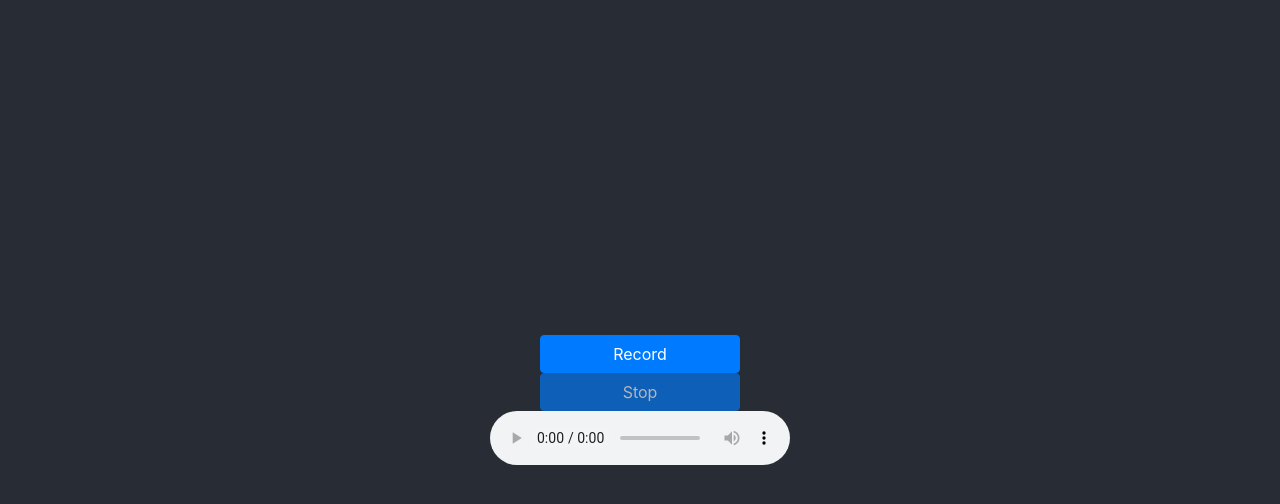
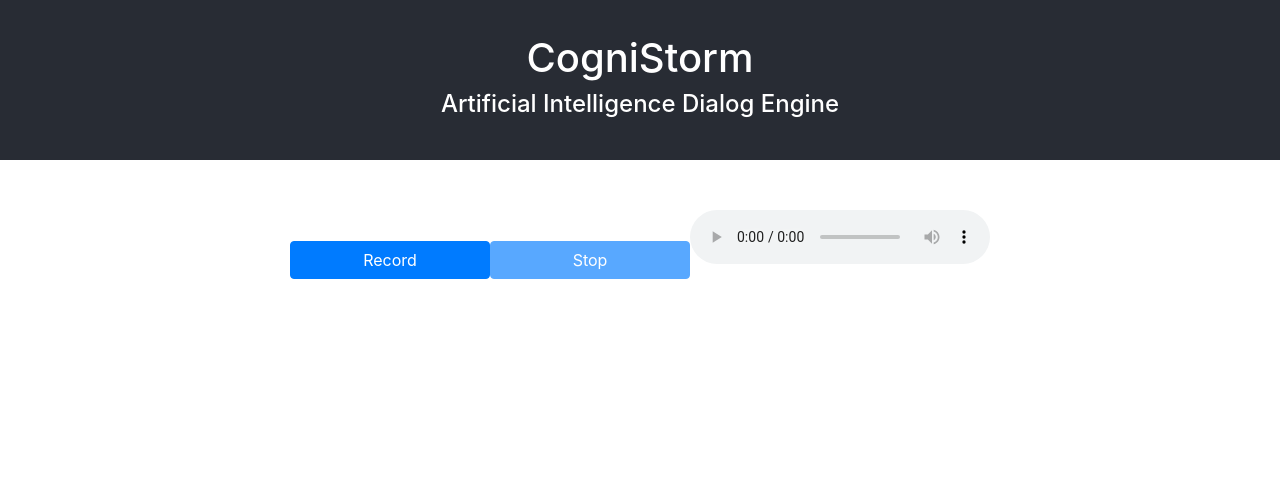
Before and after one commit to ryanchandler/cognistorm, a React (Create React App) app: page /record in a window 1280 px wide. Shown: the top 504 px of the page. Built offline with nearby package versions, Linux system fonts and the light colour scheme; what mic-recorder-to-mp3 would draw is missing.

Commit message:
Updated spacing

```diff
--- a/src/App.css
+++ b/src/App.css
@@ -22,6 +22,24 @@
   color: white;
 }
 
+
+.App-header-short {
+  background-color: #282c34;
+  min-height: 20vh;
+  display: flex;
+  flex-direction: column;
+  align-items: center;
+  justify-content: center;
+  font-size: calc(10px + 2vmin);
+  color: white;
+}
+
+.MyContainer {
+background-color: aquamarine;
+color: darkgoldenrod;
+}
+
+
 .App-link {
   color: #61dafb;
 }
--- a/src/Home.js
+++ b/src/Home.js
@@ -3,6 +3,7 @@ import './App.css';
 import MicRecorder from 'mic-recorder-to-mp3';
 import Button from 'react-bootstrap/Button';
 import 'bootstrap/dist/css/bootstrap.min.css';
+import Tornado from './tornado.png'
 
 const Mp3Recorder = new MicRecorder({ bitRate: 128 });
 
@@ -26,6 +27,7 @@ class Home extends React.Component {
     return (
       <div className="App">
         <header className="App-header">
+
          <h1>CogniStorm</h1>
          <h4>Artificial Intelligence Dialog Engine</h4>
 
--- a/src/Record.js
+++ b/src/Record.js
@@ -3,6 +3,7 @@ import './App.css';
 import MicRecorder from 'mic-recorder-to-mp3';
 import Button from 'react-bootstrap/Button';
 import 'bootstrap/dist/css/bootstrap.min.css';
+import Container from 'react-bootstrap/Button';
 
 const Mp3Recorder = new MicRecorder({ bitRate: 128 });
 
@@ -54,11 +55,15 @@ class Record extends React.Component {
   render(){
     return (
       <div className="App">
-        <header className="App-header">
+        <header className="App-header-short">
+        <h1>CogniStorm</h1>
+         <h4>Artificial Intelligence Dialog Engine</h4>
+        </header>
+        <div style={{margin:"50px"}}>
           <Button  className='button' onClick={this.start} disabled={this.state.isRecording}>Record</Button>
           <Button  className='button'  onClick={this.stop} disabled={!this.state.isRecording}>Stop</Button>
           <audio src={this.state.blobURL} controls="controls" />
-        </header>
+          </div>
       </div>
     );
   }
```
Also changed, not shown: src/tornado.png (added).
